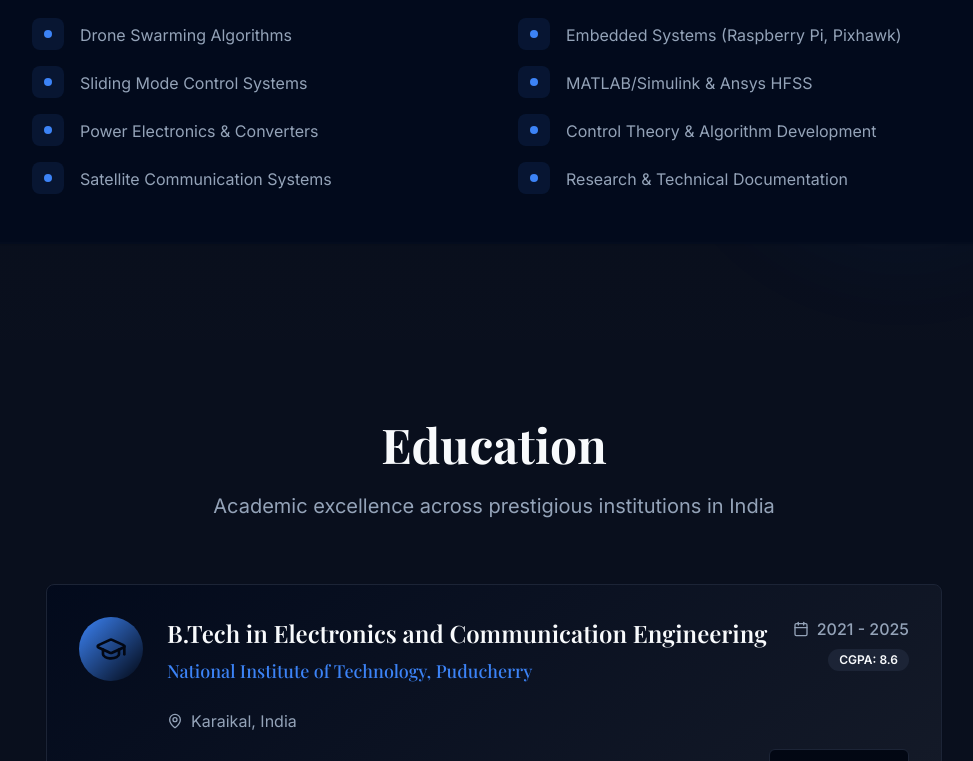
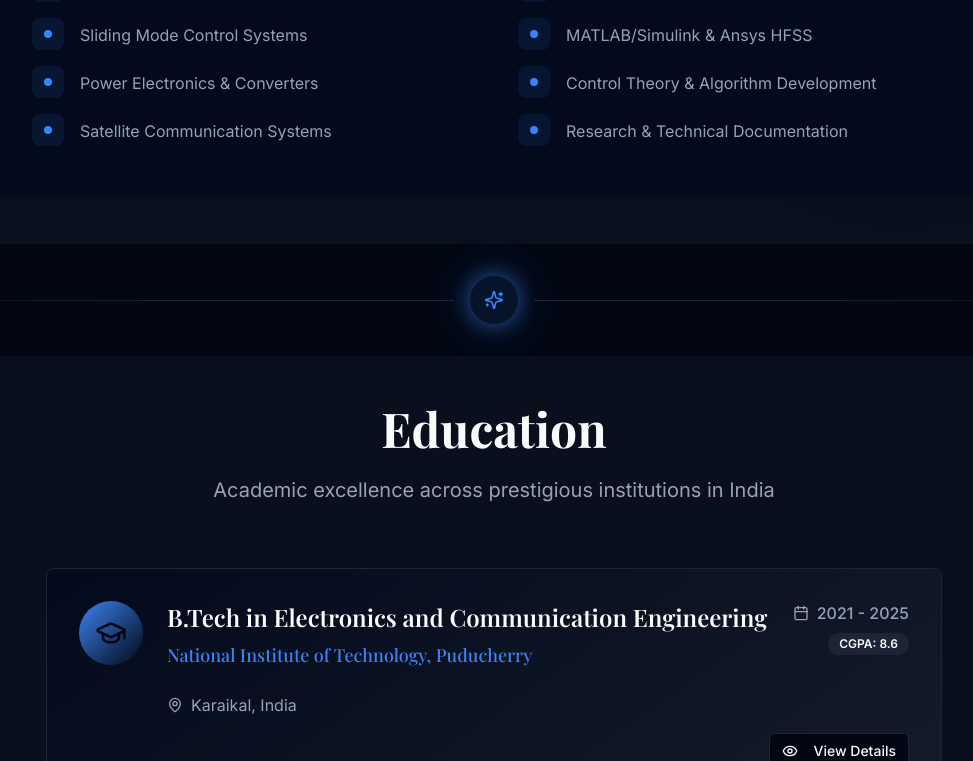
Before and after one commit to Lohit-Prakash/MicroFolio, a React (Vite) app: page / in a window 1280 px wide. Shown: the part 2039-2800 px from the top of the page, without its empty margins (146-1119 px from the left). Built offline with nearby package versions, Linux system fonts and the light colour scheme; the HTML template or start-up script is replaced by a standard one.

Commit message:
Refactor spacing and add section elements

```diff
--- a/src/components/About.tsx
+++ b/src/components/About.tsx
@@ -7,7 +7,7 @@ const About = () => {
   const { personalInfo, aboutSection } = data;
 
   return (
-    <section className="py-24 bg-gradient-to-b from-background to-muted/30 relative overflow-hidden">
+    <section className="py-12 bg-gradient-to-b from-background to-muted/30 relative overflow-hidden">
       {/* Animated background elements */}
       <div className="absolute inset-0 overflow-hidden pointer-events-none">
         <div className="absolute top-20 left-10 w-72 h-72 bg-primary/5 rounded-full blur-3xl animate-pulse"></div>
--- a/src/components/Contact.tsx
+++ b/src/components/Contact.tsx
@@ -29,7 +29,7 @@ const Contact = () => {
   ];
 
   return (
-    <section className="py-20 bg-background">
+    <section className="py-12 bg-background">
       <div className="container mx-auto px-4">
         <div className="max-w-4xl mx-auto">
           <div className="text-center mb-16">
--- a/src/components/Education.tsx
+++ b/src/components/Education.tsx
@@ -18,7 +18,7 @@ const Education = () => {
   };
 
   return (
-    <section className="py-20 bg-muted/30">
+    <section className="py-12 bg-muted/30">
       <div className="container mx-auto px-4">
         <div className="max-w-4xl mx-auto">
           <div className="text-center mb-16">
--- a/src/components/Experience.tsx
+++ b/src/components/Experience.tsx
@@ -17,7 +17,7 @@ const Experience = () => {
   };
 
   return (
-    <section className="py-20 bg-background">
+    <section className="py-12 bg-background">
       <div className="container mx-auto px-4">
         <div className="max-w-5xl mx-auto">
           <div className="text-center mb-16">
--- a/src/components/Projects.tsx
+++ b/src/components/Projects.tsx
@@ -27,7 +27,7 @@ const Projects = () => {
   };
 
   return (
-    <section className="py-20 bg-muted/30">
+    <section className="py-12 bg-muted/30">
       <div className="container mx-auto px-4">
         <div className="max-w-6xl mx-auto">
           <div className="text-center mb-16">
--- /dev/null
+++ b/src/components/SectionDivider.tsx
@@ -0,0 +1,26 @@
+import { Sparkles } from "lucide-react";
+
+const SectionDivider = () => {
+  return (
+    <div className="relative py-8">
+      <div className="container mx-auto px-4">
+        <div className="flex items-center justify-center gap-4">
+          {/* Left line */}
+          <div className="flex-1 h-px bg-gradient-to-r from-transparent via-border to-border"></div>
+
+          {/* Center decoration */}
+          <div className="relative">
+            <div className="w-12 h-12 rounded-full bg-gradient-to-br from-primary/10 to-accent/10 flex items-center justify-center animate-pulse-glow">
+              <Sparkles className="w-5 h-5 text-primary" />
+            </div>
+          </div>
+
+          {/* Right line */}
+          <div className="flex-1 h-px bg-gradient-to-l from-transparent via-border to-border"></div>
+        </div>
+      </div>
+    </div>
+  );
+};
+
+export default SectionDivider;
--- a/src/pages/Index.tsx
+++ b/src/pages/Index.tsx
@@ -9,6 +9,7 @@ import Projects from "@/components/Projects";
 import Contact from "@/components/Contact";
 import Login from "@/components/Login";
 import { ThemeToggle } from "@/components/ThemeToggle";
+import SectionDivider from "@/components/SectionDivider";
 
 const Index = () => {
   const [activeSection, setActiveSection] = useState("about");
@@ -120,24 +121,32 @@ const Index = () => {
         <About />
       </section>
 
+      <SectionDivider />
+
       <section id="education" className="scroll-mt-20">
         <Education />
       </section>
+
+      <SectionDivider />
 
       <section id="experience" className="scroll-mt-20">
         <Experience />
       </section>
 
+      <SectionDivider />
+
       <section id="projects" className="scroll-mt-20">
         <Projects />
       </section>
+
+      <SectionDivider />
 
       <section id="contact" className="scroll-mt-20">
         <Contact />
       </section>
 
       {/* Admin Login Button at Bottom */}
-      <div className="py-16 bg-muted/20">
+      <div className="py-12 bg-muted/20">
         <div className="container mx-auto px-4">
           <div className="max-w-2xl mx-auto text-center">
             <div className="card-glass p-8 rounded-3xl shadow-2xl backdrop-blur-md border border-white/10">
```
